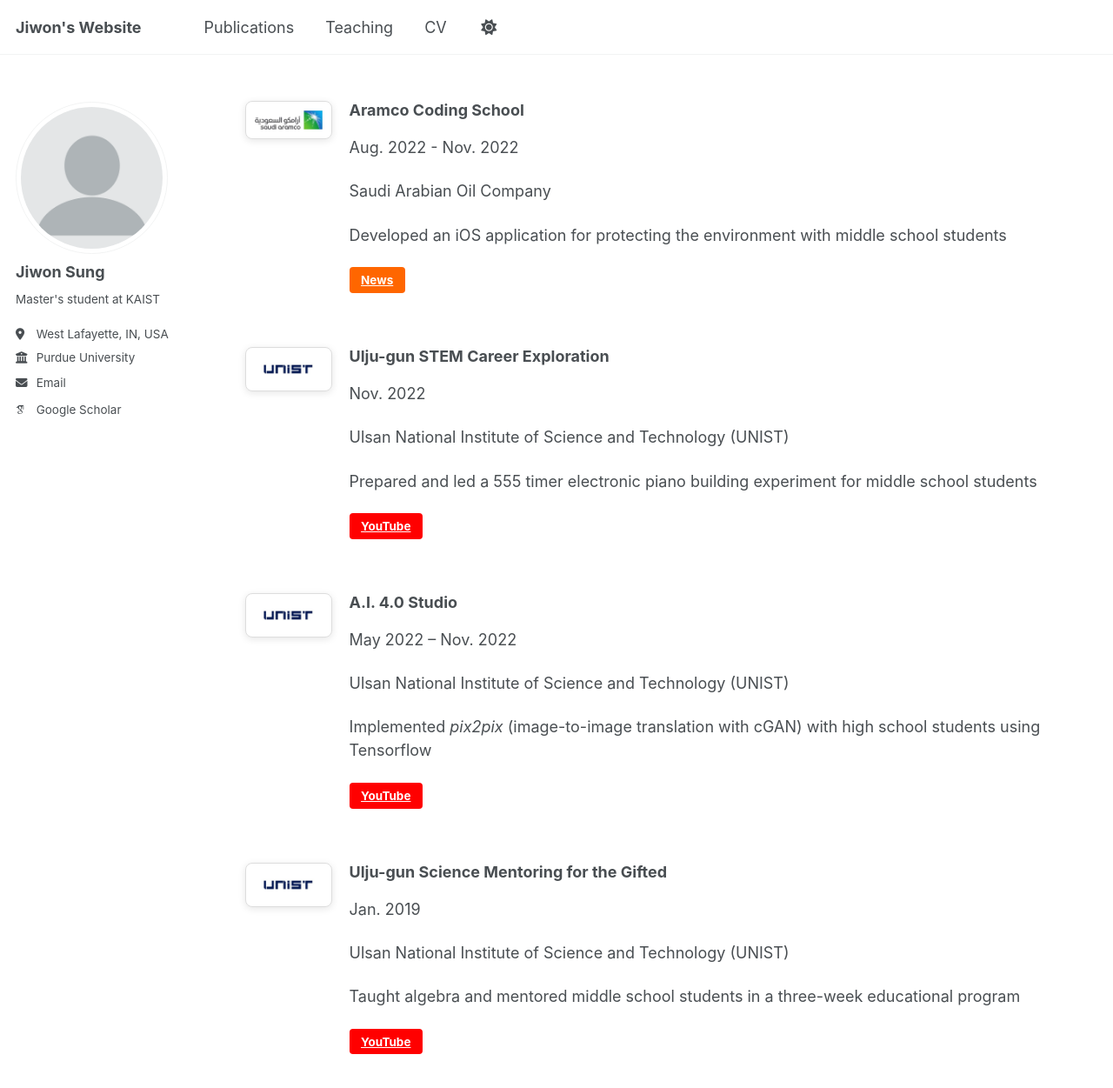
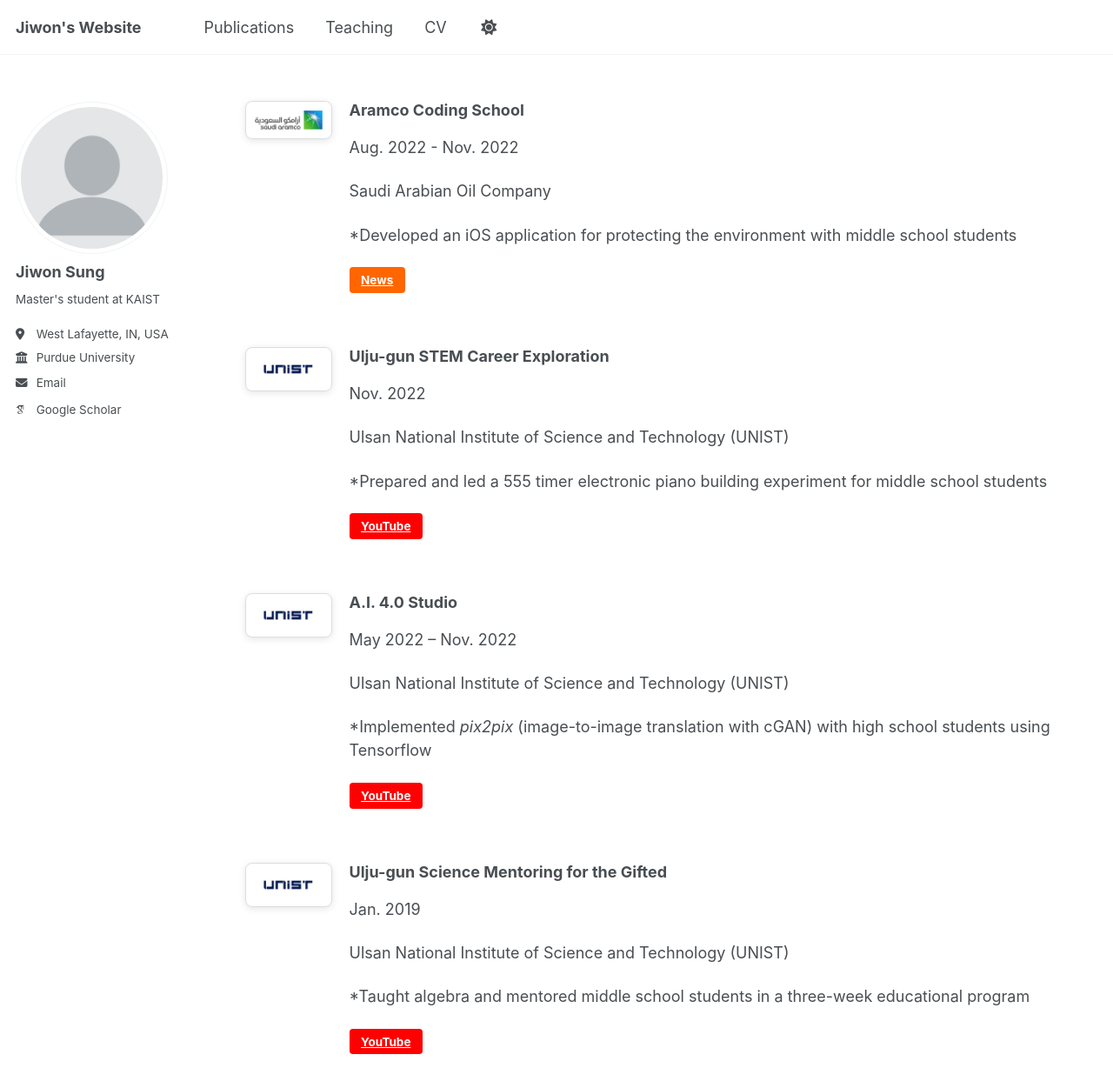
Before and after one commit to sunione/sunione.github.io, a Jekyll site: the page built from _pages/teaching.md, in a window 1280 px wide and 1400 px high, scrolled down 1612 px. Shown: the top 1251 px of the window at 87% size. Built offline with Jekyll 4.4.1, drawn with Linux system fonts in a browser that asks for light colours; some web fonts are replaced; some of the changed text lies outside the part shown.

```diff
--- a/_pages/teaching.md
+++ b/_pages/teaching.md
@@ -98,7 +98,7 @@ Mentoring Experience
     <h3 style="margin-top: 0;"> Undergraduate Internship Mentor </h3>
     <p> Sep. 2024 - Dec. 2024 </p>
     <p> Korea Advanced Institute of Science and Technology (KAIST) </p>
-    <p> Advised an undergraduate student’s thesis research </p>
+    <p> *Advised an undergraduate student’s thesis research </p>
     <p> <b>Research topic</b>: Joint channel and time-interleaved ADC mismatch compensation in OFDM systems </p>
   </div>
 </div>
@@ -109,7 +109,7 @@ Mentoring Experience
     <h3 style="margin-top: 0;"> Aramco Coding School </h3>
     <p> Aug. 2022 - Nov. 2022 </p>
     <p> Saudi Arabian Oil Company </p>
-    <p> Developed an iOS application for protecting the environment with middle school students </p>
+    <p> *Developed an iOS application for protecting the environment with middle school students </p>
     <p>
       <a href="https://www.nbntv.kr/news/articleView.html?idxno=293495" class="btn btn--pdf btn--small">News</a>
     </p>
@@ -122,7 +122,7 @@ Mentoring Experience
     <h3 style="margin-top: 0;"> Ulju-gun STEM Career Exploration </h3>
     <p> Nov. 2022 </p>
     <p> Ulsan National Institute of Science and Technology (UNIST) </p>
-    <p> Prepared and led a 555 timer electronic piano building experiment for middle school students </p>
+    <p> *Prepared and led a 555 timer electronic piano building experiment for middle school students </p>
     <p>
       <a href="https://www.youtube.com/watch?v=Zgf_INrMZFg&list=PLk3Up81lz3FW0Nw5V2vT2_j44oIScKNIK&index=22" class="btn btn--youtube btn--small">YouTube</a>
     </p>
@@ -135,7 +135,7 @@ Mentoring Experience
     <h3 style="margin-top: 0;"> A.I. 4.0 Studio </h3>
     <p> May 2022 – Nov. 2022 </p>
     <p> Ulsan National Institute of Science and Technology (UNIST) </p>
-    <p> Implemented <em>pix2pix</em> (image-to-image translation with cGAN) with high school students using Tensorflow </p>
+    <p> *Implemented <em>pix2pix</em> (image-to-image translation with cGAN) with high school students using Tensorflow </p>
     <p>
       <a href="https://www.youtube.com/watch?v=VZ19ihWSSXs&list=PLk3Up81lz3FWdovNRmj-PSFsaYUPgWi80&index=5" class="btn btn--youtube btn--small">YouTube</a>
     </p>
@@ -148,7 +148,7 @@ Mentoring Experience
     <h3 style="margin-top: 0;"> Ulju-gun Science Mentoring for the Gifted </h3>
     <p> Jan. 2019 </p>
     <p> Ulsan National Institute of Science and Technology (UNIST) </p>
-    <p> Taught algebra and mentored middle school students in a three-week educational program </p>
+    <p> *Taught algebra and mentored middle school students in a three-week educational program </p>
     <p>
       <a href="https://www.youtube.com/playlist?list=PLk3Up81lz3FX8SC6VyUX6x-1hL2lD6ezA" class="btn btn--youtube btn--small">YouTube</a>
     </p>
```
